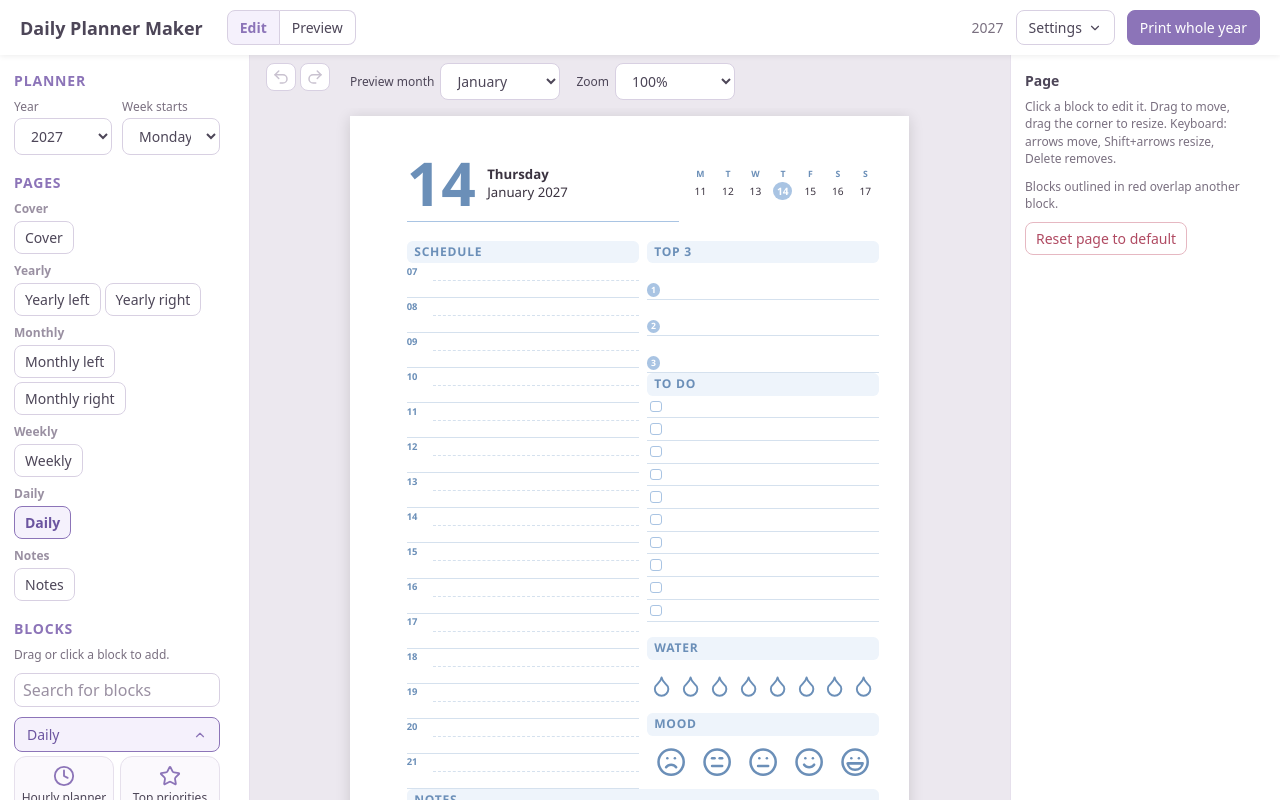
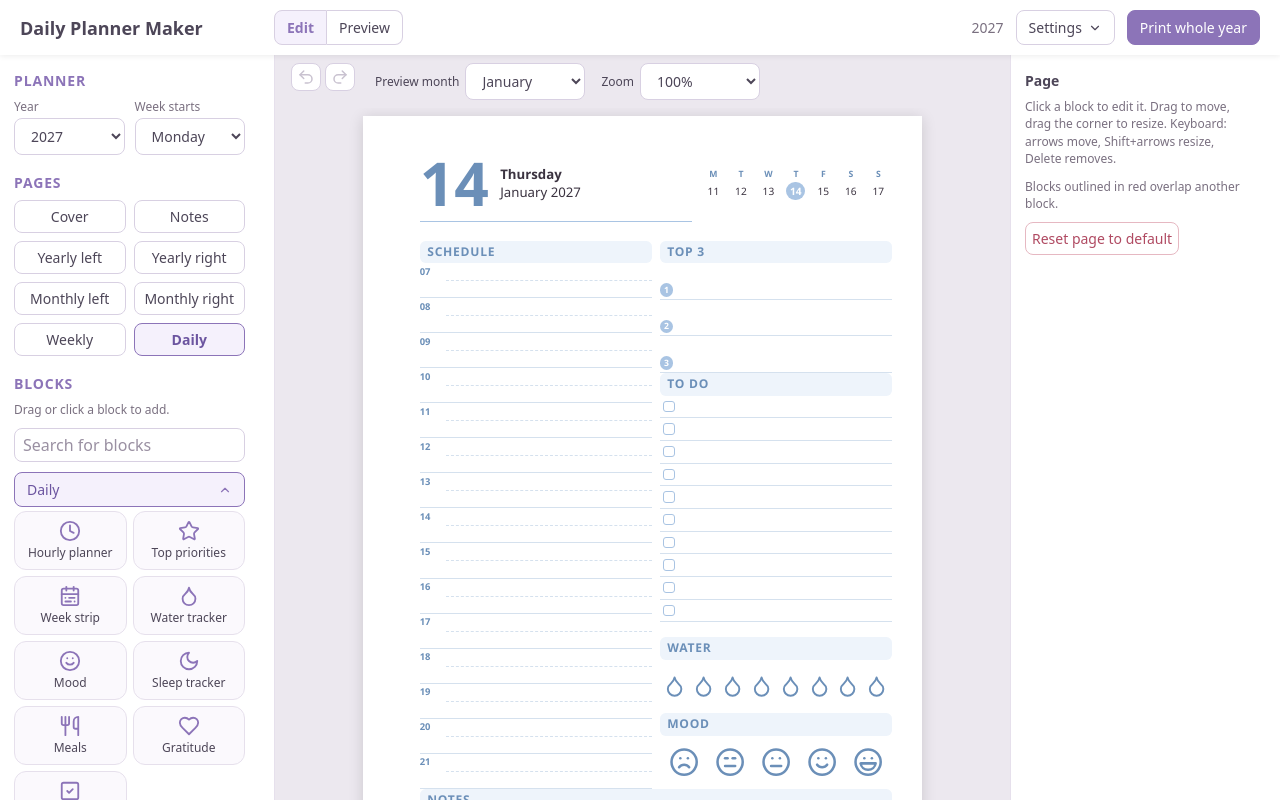
Before and after one commit to ZuZanaZZ/Daily-Planner, a React (Vite) app: page / in a window 1280 px wide. Built offline with nearby package versions, Linux system fonts and the light colour scheme.

Commit message:
Fix style and alignment issues of butons, options, and checkboxes. Rename block buttons to montly and yearly

```diff
--- a/src/components/YearView.tsx
+++ b/src/components/YearView.tsx
@@ -41,7 +41,7 @@ function describePage(p: PlannerPage): string {
     case 'cover':
       return 'Cover';
     case 'year':
-      return 'Year';
+      return 'Yearly';
     case 'month-spread':
     case 'month-plan':
       return monthName(LOCALE, ctx.month);
--- a/src/editor/BlockPalette.tsx
+++ b/src/editor/BlockPalette.tsx
@@ -6,8 +6,8 @@ import { useState } from 'react';
 
 const GROUP_LABEL: Record<BlockGroup, string> = {
   daily: 'Daily',
-  month: 'Month',
-  year: 'Year',
+  month: 'Monthly',
+  year: 'Yearly',
   general: 'General',
 };
 
--- a/src/editor/Editor.tsx
+++ b/src/editor/Editor.tsx
@@ -97,9 +97,8 @@ export function Editor() {
         <PlannerFields />
         <h3>Pages</h3>
         <div className="ed-pages">
-          {PAGE_SECTIONS.map(({ section, label }) => (
+          {PAGE_SECTIONS.map(({ section }) => (
             <div key={section} className="ed-pages__group">
-              <span className="ed-pages__label">{label}</span>
               {SLOTS.filter((s) => s.section === section).map((s) => (
                 <button
                   key={s.slot}
@@ -112,14 +111,20 @@ export function Editor() {
                   {s.label}
                 </button>
               ))}
-              {section === 'notes' && slot === 'notes' && (
+            </div>
+          ))}
+        </div>
+        {(slot === 'notes' || slot === 'weekly') && (
+          <div className="ed-page-options">
+            {slot === 'notes' && (
               <>
                 <NotesFields />
                 <p className="ed-hint">Number of notes in each spot.</p>
               </>
             )}
-              {section === 'weekly' && slot === 'weekly' && (
+            {slot === 'weekly' && (
               <>
+                <div className={`notes-fields__row${state.settings.weekly ? '' : ' is-off'}`}>
                   <label className="notes-fields__check">
                     <input
                       type="checkbox"
@@ -128,12 +133,12 @@ export function Editor() {
                     />
                     Include weekly pages in the planner
                   </label>
+                </div>
                 <p className="ed-hint">Adds one page after every week.</p>
               </>
             )}
           </div>
-          ))}
-        </div>
+        )}
         <h3>Blocks</h3>
         <BlockPalette key={info.group} group={info.group} onAdd={addBlock} />
       </aside>
--- a/src/model/defaultTemplates.ts
+++ b/src/model/defaultTemplates.ts
@@ -6,13 +6,14 @@ export const DEFAULT_MARGINS: Margins = { top: 8, bottom: 8, inner: 15, outer: 8
 /** Sections of the editor's page list. */
 export type PageSection = 'cover' | 'year' | 'month' | 'weekly' | 'daily' | 'notes';
 
+// Decides the order of selection buttons.
 export const PAGE_SECTIONS: { section: PageSection; label: string }[] = [
   { section: 'cover', label: 'Cover' },
+    { section: 'notes', label: 'Notes' },
   { section: 'year', label: 'Yearly' },
   { section: 'month', label: 'Monthly' },
   { section: 'weekly', label: 'Weekly'},
   { section: 'daily', label: 'Daily' },
-  { section: 'notes', label: 'Notes' },
 ];
 
 /**
--- a/src/styles/app.css
+++ b/src/styles/app.css
@@ -42,6 +42,7 @@ body {
 }
 
 .toolbar h1 {
+  width: 230px;
   margin: 0 8px 0 0;
   font-size: var(--ui-text-lg);
 }
@@ -343,11 +344,37 @@ body {
   cursor: pointer;
 }
 
-.notes-fields__check input {
-  width: 15px;
-  height: 15px;
+/* Checkboxes: rounded and purple when ticked. Applies to every checkbox in the app UI
+   (the planner pages draw their own checkboxes in page.css). */
+input[type='checkbox'] {
+  appearance: none;
+  flex: none;
+  width: 16px;
+  height: 16px;
   margin: 0;
-  accent-color: var(--ui-primary);
+  border: 1px solid var(--ui-primary);
+  border-radius: var(--ui-radius-sm);
+  background: var(--ui-surface) center / 12px no-repeat;
+  cursor: pointer;
+}
+
+input[type='checkbox']:hover {
+  background-color: var(--ui-primary-soft);
+}
+
+input[type='checkbox']:checked {
+  background-color: var(--ui-primary);
+  background-image: var(--ui-check);
+}
+
+input[type='checkbox']:focus-visible {
+  outline: 2px solid var(--ui-primary-light);
+  outline-offset: 2px;
+}
+
+input[type='checkbox']:disabled {
+  opacity: 0.45;
+  cursor: default;
 }
 
 .notes-fields__count {
--- a/src/styles/editor.css
+++ b/src/styles/editor.css
@@ -2,7 +2,7 @@
 
 .editor {
   display: grid;
-  grid-template-columns: 250px 1fr 270px;
+  grid-template-columns: 275px 1fr 270px;
   height: 100%;
   min-height: 0;
 }
@@ -40,7 +40,7 @@
   font-size: var(--ui-text-md);
   border: 1px solid var(--ui-border);
   border-radius: var(--ui-radius);
-  padding: 6px 10px;
+  padding: 6px 6px;
   background: var(--ui-surface);
   color: inherit;
   cursor: pointer;
@@ -54,24 +54,24 @@
 /* --- page tabs --- */
 
 .ed-pages {
-  display: flex;
-  flex-direction: column;
+  display: grid;
+  grid-template-columns: 1fr 1fr;
   gap: 8px;
   margin-bottom: 12px;
 }
 
 .ed-pages__group {
-  display: flex;
-  flex-wrap: wrap;
-  align-items: center;
-  gap: 4px;
+    display: contents;
 }
 
-.ed-pages__label {
-  width: 100%;
-  font-size: var(--ui-text-sm);
-  font-weight: 600;
-  color: var(--ui-faint);
+/* Settings for the selected page (notes counts, weekly on/off), under the page buttons. */
+.ed-page-options {
+  margin-bottom: 12px;
+  padding-left: 5px;
+}
+
+.ed-page-options .ed-hint {
+    margin-top: 10px;
 }
 
 .ed-pages button.is-active {
```
Also changed, not shown: src/styles/global.css (+3 -0 lines). Lines whose indentation alone changed are shown as unchanged.
